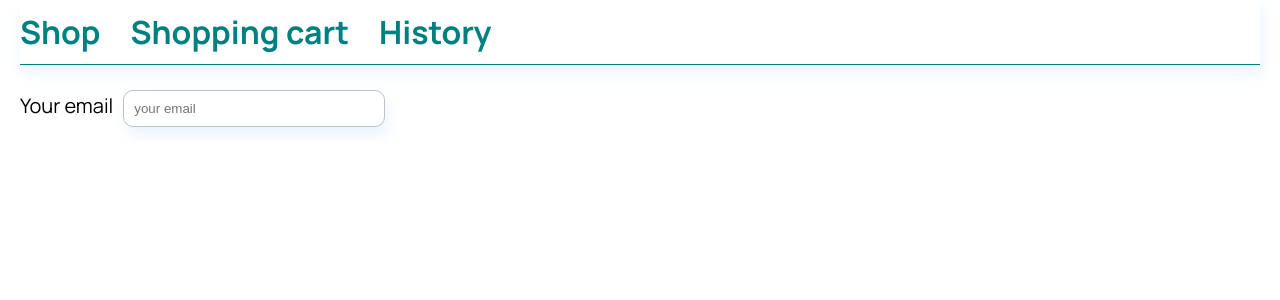
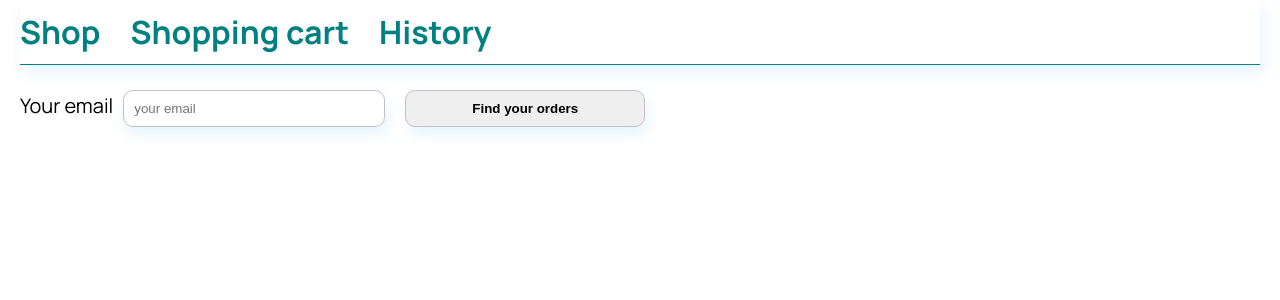
Before and after one commit to OlgaVysochanska/delivery-app, a React (Create React App) app: page /history in a window 1280 px wide. Shown: the top 300 px of the page. Built offline with nearby package versions, Linux system fonts and the light colour scheme.

Commit message:
deleting

```diff
--- a/src/components/GoodsList/GoodsList.jsx
+++ b/src/components/GoodsList/GoodsList.jsx
@@ -1,18 +1,32 @@
 import { useState, useEffect } from 'react';
 import { useDispatch, useSelector } from 'react-redux';
 
-import { setGoods } from 'redux/orders/ordersSlice';
+import { setGoods, removeItem } from 'redux/orders/ordersSlice';
 import { selectGoods } from 'redux/goods/goodsSelectors';
 
 import styles from './GoodsList.module.css';
 
 const GoodsList = () => {
+  const [selectedFood, setSelectedFood] = useState([]);
   const goods = useSelector(selectGoods);
+  const dispatch = useDispatch();
 
-  const dispatch = useDispatch();
+  useEffect(() => {
+    const localFood = localStorage.getItem('goods');
+    if (localFood !== null && localFood.length !== 0) {
+      const selected = JSON.parse(localStorage.getItem('goods'));
+      setSelectedFood([...selected.map(item => item._id)]);
+    }
+  }, [selectedFood]);
 
   const addToCart = data => {
     dispatch(setGoods(data));
+    setSelectedFood([...selectedFood, data._id]);
+  };
+
+  const removeFromCart = data => {
+    dispatch(removeItem(data));
+    setSelectedFood(selectedFood.filter(item => item._id !== data._id));
   };
 
   const goodsList = goods.map(item => (
@@ -22,9 +36,15 @@ const GoodsList = () => {
         <p className={styles.goodTitle}>{item.title}</p>
         <p>Price: {item.price}</p>
       </div>
-      <button className={styles.button} onClick={() => addToCart(item)}>
-        Add to cart
-      </button>
+      {selectedFood.includes(item._id) ? (
+        <button className={styles.button} onClick={() => removeFromCart(item)}>
+          Remove from cart
+        </button>
+      ) : (
+        <button className={styles.button} onClick={() => addToCart(item)}>
+          Add to cart
+        </button>
+      )}
     </li>
   ));
 
--- a/src/components/HistoryForm/HistoryForm.jsx
+++ b/src/components/HistoryForm/HistoryForm.jsx
@@ -1,5 +1,7 @@
 import useForm from 'shared/hooks/useForm';
 import Input from 'shared/components/Input/Input';
+
+import styles from './HistoryForm.module.css';
 
 const HistoryForm = ({ onSubmit }) => {
   const initialState = {
@@ -13,7 +15,7 @@ const HistoryForm = ({ onSubmit }) => {
 
   const { email } = state;
   return (
-    <form onSubmit={e => handleSubmit(e, state)}>
+    <form onSubmit={handleSubmit}>
       <Input
         id="email"
         label="Your email"
@@ -23,6 +25,7 @@ const HistoryForm = ({ onSubmit }) => {
         type="email"
         handleChange={e => handleChange(e)}
       />
+      <button className={styles.button}>Find your orders</button>
     </form>
   );
 };
--- /dev/null
+++ b/src/components/HistoryForm/HistoryForm.module.css
@@ -0,0 +1,12 @@
+.button {
+  padding-top: 10px;
+  padding-bottom: 10px;
+  padding-right: 10px;
+  padding-left: 10px;
+  margin-left: 20px;
+  font-weight: bold;
+  width: 240px;
+  border: 1px solid #c1c1c1;
+  box-shadow: 3px 8px 14px rgba(136, 198, 253, 0.19);
+  border-radius: 10px;
+}
--- a/src/components/OrderForm/OrderForm.jsx
+++ b/src/components/OrderForm/OrderForm.jsx
@@ -5,13 +5,14 @@ import Input from 'shared/components/Input/Input';
 import styles from './OrderForm.module.css';
 
 const OrderForm = ({ onSubmit, listOfOrders, total }) => {
-  const { state, handleChange } = useForm({
+  const { state, setState, handleChange } = useForm({
     initialState,
   });
 
   const handleSubmit = (e, data) => {
     e.preventDefault();
     onSubmit(data);
+    setState({ ...initialState });
   };
 
   const currentShop = localStorage.getItem('shop');
@@ -24,8 +25,8 @@ const OrderForm = ({ onSubmit, listOfOrders, total }) => {
         handleSubmit(e, {
           ...state,
           owner: email,
-          currentShop,
-          listOfOrders,
+          shop: currentShop,
+          goods: listOfOrders,
           totalPrice: total,
         });
       }}
--- a/src/pages/ShoppingCartPage/ShoppingCartPage.jsx
+++ b/src/pages/ShoppingCartPage/ShoppingCartPage.jsx
@@ -12,7 +12,7 @@ const ShoppingCartPage = () => {
   const { goods } = useSelector(orderedGoods);
   const { totalPrice } = useSelector(orderedGoods);
 
-  console.log(totalPrice);
+  // const arrayOfId = goods.map(item => item._id);
 
   const dispatch = useDispatch();
 
--- a/src/redux/orders/ordersOperations.js
+++ b/src/redux/orders/ordersOperations.js
@@ -18,7 +18,7 @@ export const fetchOrders = createAsyncThunk(
   async (data, { rejectWithValue }) => {
     try {
       console.log(data);
-      const result = await API.getOrders(data);
+      const { data: result } = await API.getOrders(data);
       console.log(result, 'get');
       return result;
     } catch ({ response }) {
--- a/src/redux/orders/ordersSlice.js
+++ b/src/redux/orders/ordersSlice.js
@@ -33,6 +33,12 @@ const ordersSlice = createSlice({
     setTotalPrice(state, { payload }) {
       state.orders.totalPrice = payload;
     },
+    removeItem(state, { payload }) {
+      state.orders.goods = state.orders.goods.filter(
+        item => item._id !== payload._id
+      );
+      localStorage.setItem('goods', JSON.stringify(state.orders.goods));
+    },
   },
   extraReducers: builder => {
     builder
@@ -63,6 +69,6 @@ const ordersSlice = createSlice({
   },
 });
 
-export const { setShop, setGoods, setQuantity, setTotalPrice } =
+export const { setShop, setGoods, setQuantity, setTotalPrice, removeItem } =
   ordersSlice.actions;
 export default ordersSlice.reducer;
--- a/src/shared/services/API.js
+++ b/src/shared/services/API.js
@@ -22,14 +22,14 @@ export const getGoods = async (shop = '', page = 1) => {
   return data;
 };
 
-export const addOrder = async (orderData) => {
-  console.log(orderData, 'service order data');
+export const addOrder = async orderData => {
   const { data } = await instance.post(`/orders`, orderData);
-  console.log(data, 'service data');
   return data;
 };
 
-export const getOrders = async (email = '') => {
-  const { data } = await instance.get(`/orders`, email);
+export const getOrders = async userData => {
+  console.log(userData);
+  const { data } = await instance.get(`/orders`, userData);
+  console.log(data);
   return data;
 };
```
